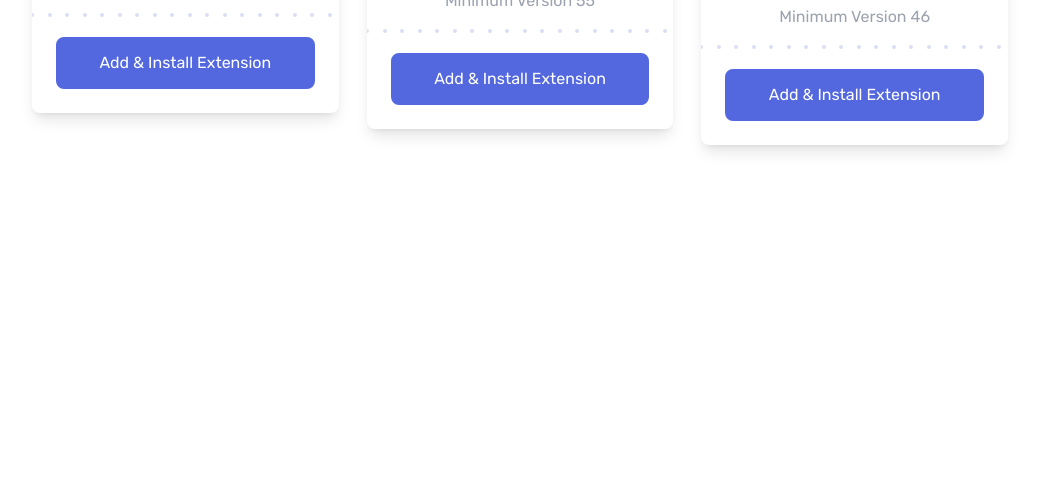
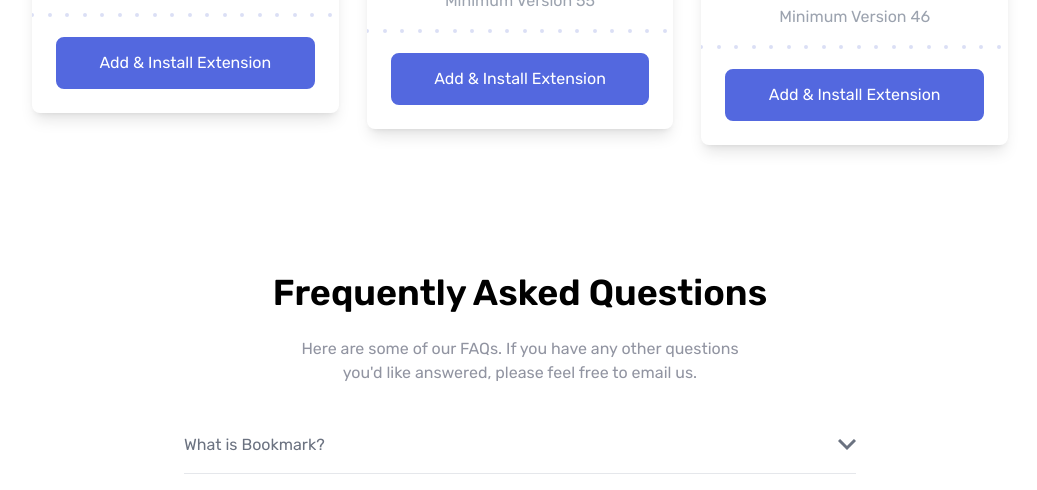
Before and after one commit to jensuki/Bookmark-Project, a website: page index.html in a window 1280 px wide. Shown: the part 2021-2511 px from the top of the page, without its empty margins (120-1157 px from the left). Before the commit the page ends 2294 px from the top, so only its background shows below. Drawn offline with Linux system fonts and the light colour scheme.

Commit message:
faq section with accordion using group hover and group focus for collapsing text content

```diff
--- a/index.html
+++ b/index.html
@@ -255,6 +255,48 @@
             </div>
         </div>
     </section>
+
+    <section id="faq">
+        <div class="container mx-auto">
+            <h2 class="mb-6 text-3xl font-semibold text-center md:text-4xl">Frequently Asked Questions</h2>
+            <p class="max-w-lg px-6 mx-auto text-center text-grayishBlue">
+                Here are some of our FAQs. If you have any other questions you'd like answered, please feel free to
+                email us.
+            </p>
+        </div>
+    </section>
+
+    <!-- FAQ accordion -->
+    <section id="faq-accordian">
+        <div class="container mx-auto px-6 mb-32">
+            <!-- accordion container -->
+            <div class="max-w-2xl m-8 mx-auto overflow-hidden">
+                <!-- tab 1 -->
+                <div class="py-1 border-b outline-none group" tabindex="1">
+                    <!-- tab 1 flex container (title + arrow)-->
+                    <div
+                        class="flex items-center justify-between py-3 text-gray-500 transition duration-500 cursor-pointer group ease">
+                        <!-- tab 1 title -->
+                        <div class="transition duration-400 ease group-hover:text-red-500">What is Bookmark?</div>
+                        <!-- arrow -->
+                        <div class="transition duration-500 ease group-focus:-rotate-180 group-focus:text-red-500">
+                            <svg xmlns="http://www.w3.org/2000/svg" width="18" height="12">
+                                <path fill="none" stroke="currentColor" stroke-width="3" d="M1 1l8 8 8-8" />
+                            </svg>
+                        </div>
+                    </div>
+                    <!-- tab 1 inner content -->
+                    <div class="overflow-hidden transition duration-500 group-focus:max-h-screen max-h-0 ease">
+                        <p class="py-2 text-justify text-gray-400">Lorem ipsum dolor sit amet consectetur adipisicing
+                            elit. Perferendis architecto assumenda molestias, quos magnam, reprehenderit labore
+                            blanditiis fuga amet ut ab eum eos delectus cupiditate asperiores ducimus. Eos ratione vel
+                            repudiandae unde et officiis fuga maiores quas sint illum explicabo, neque, ex tempore, eius
+                            laudantium ea commodi rem aperiam consectetur?</p>
+                    </div>
+                </div>
+            </div>
+        </div>
+    </section>
 </body>
 
 </html>
```
Also changed, not shown: css/style.css.
